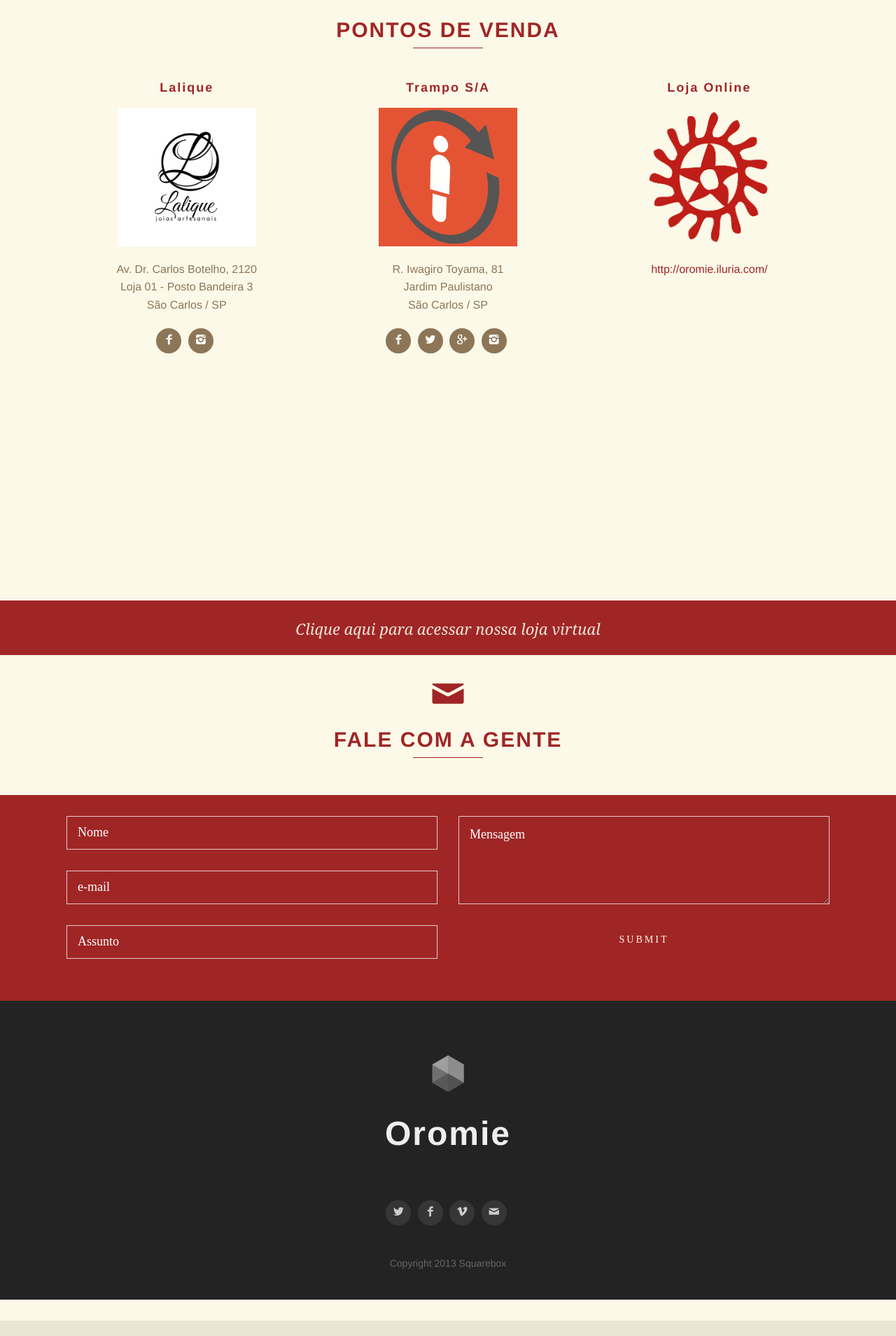
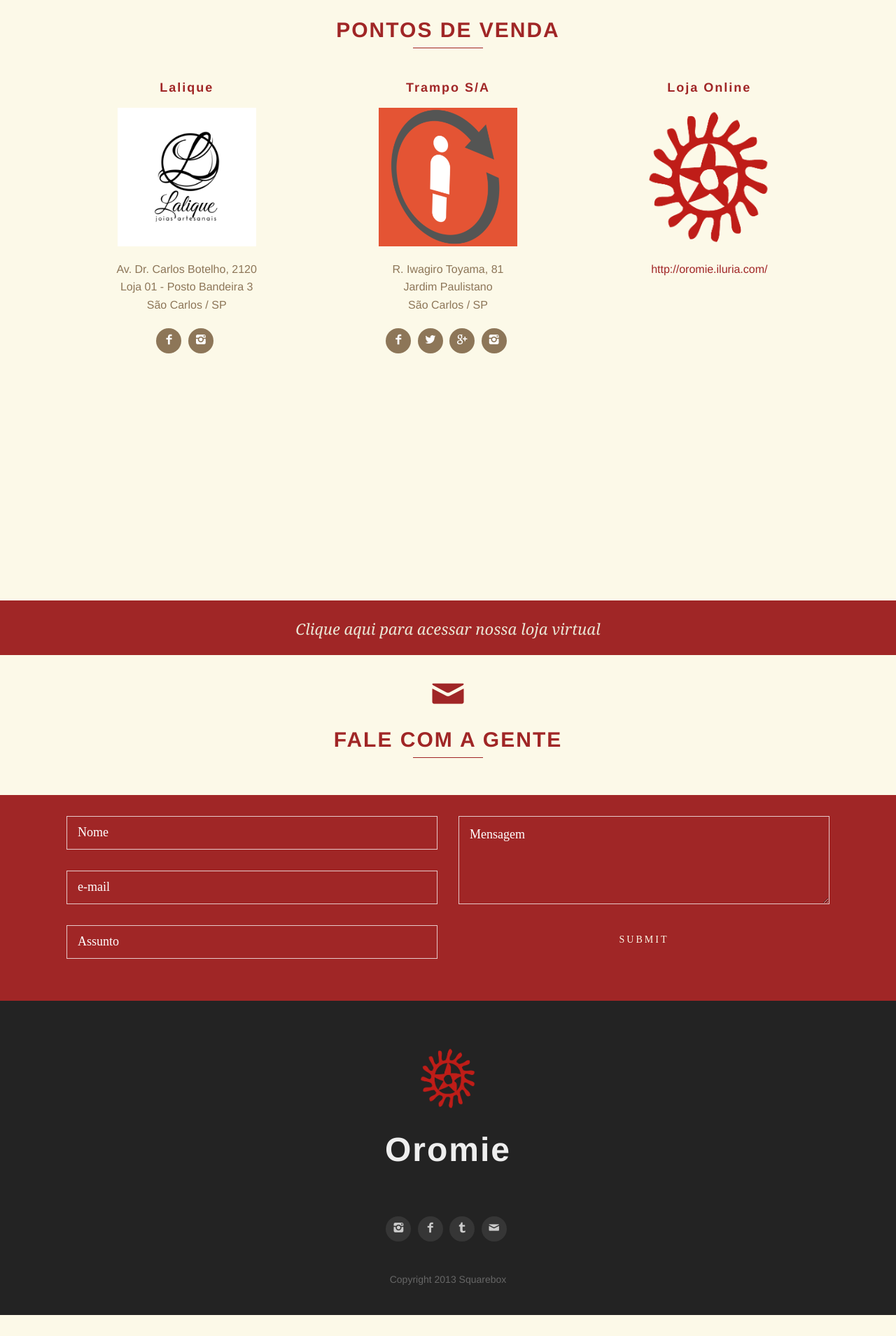
Before and after one commit to Oromie/oromiedevel.github.io, a Jekyll site: the page built from index.html, in a window 1280 px wide. Shown: the part 3755-5664 px from the top of the page at 70% size. Built offline with Jekyll 4.4.1, drawn with Linux system fonts in a browser that asks for light colours; before the commit the page ends 5642 px from its top, so only the background shows below that.

Commit message:
Adicionados links no rodape e alterado logo do rodape

```diff
--- a/_layouts/default.html
+++ b/_layouts/default.html
@@ -65,7 +65,7 @@
         <div class='row'>
           <div class='large-12 columns'></div>
           <h1 class='light'>
-            <img src='{{site.url}}/images/logo-grey.png'>
+            <img src='{{site.url}}/images/logo_thumbnail.png' style='width:90px;'>
             <br>
             <div class='spacing'></div>
             {{ site.name }}
@@ -73,16 +73,16 @@
           <div class='spacing'></div>
           <div class='spacing'></div>
           <div class='socials centered-text'>
-            <a href='#'>
-              <i class='icon-twitter grey'></i>
+            <a href='http://www.instagram.com/marianacbreis/' target='_blank'>
+              <i class='icon-instagram grey'></i>
             </a>
-            <a href='#'>
+            <a href='https://www.facebook.com/oromie.arte' target='_blank'>
               <i class='icon-facebook grey'></i>
             </a>
-            <a href='#'>
-              <i class='icon-vimeo grey'></i>
+            <a href='http://oromieuniverse.tumblr.com/' target='_blank'>
+              <i class='icon-tumblr grey'></i>
             </a>
-            <a href='#'>
+            <a href='mailto:mariana@oromie.com.br' target='_blank'>
               <i class='icon-mail grey'></i>
             </a>
           </div>
```
